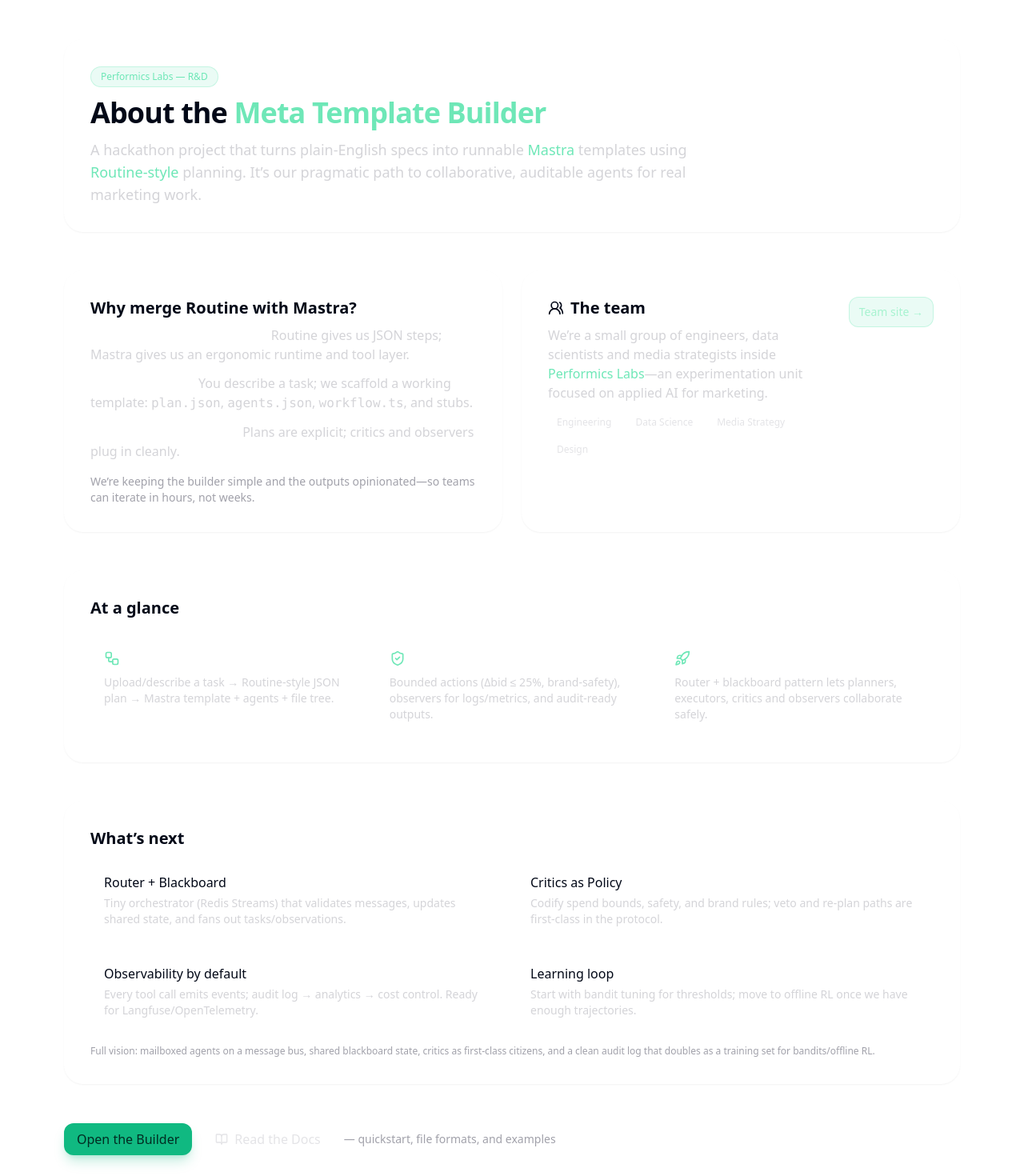
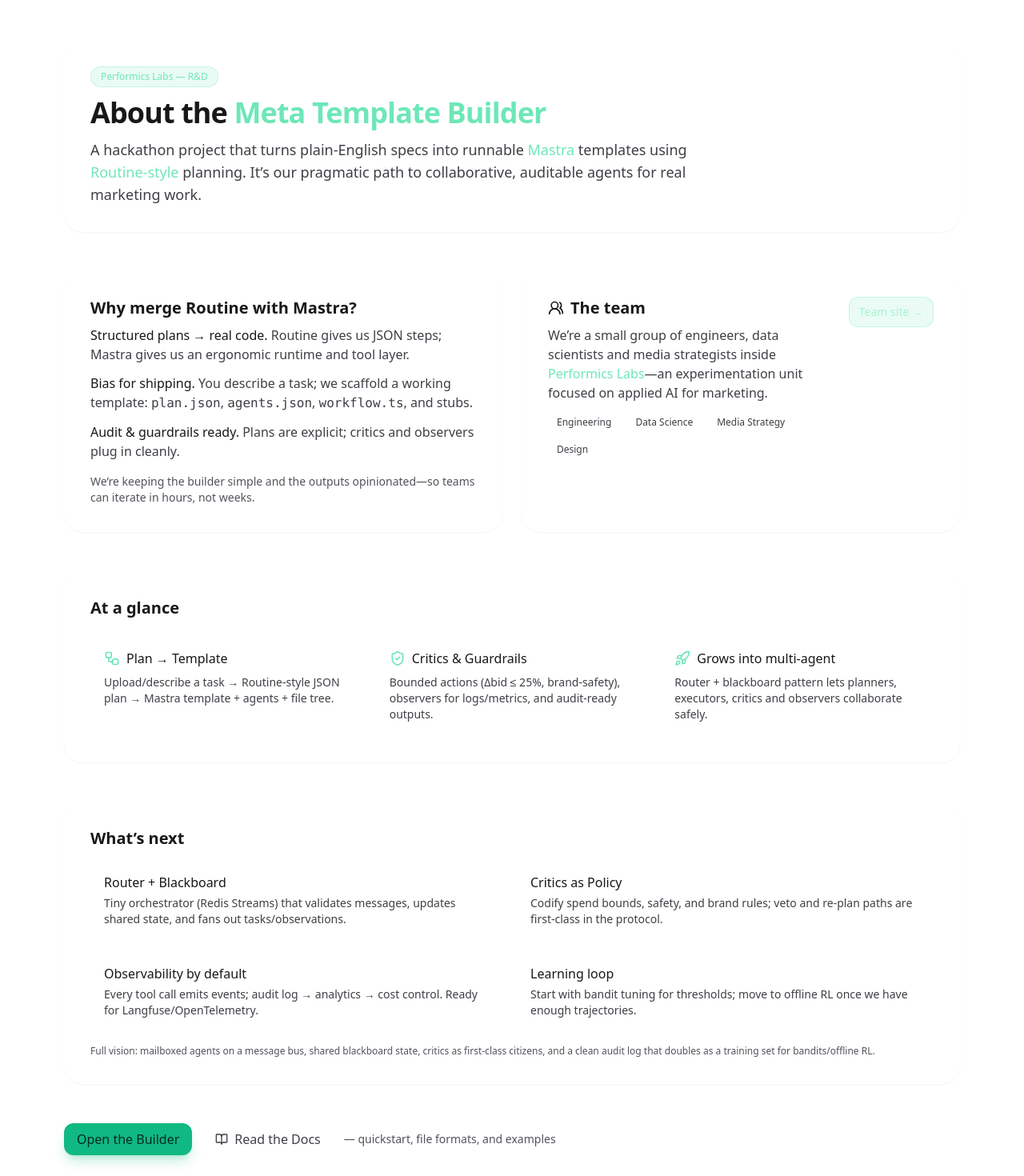
Before and after one commit to DG-creative-lab/routine-mastra-hackathon, a Next.js app: page /about in a window 1280 px wide. Shown: the part 80-1550 px from the top of the page at 80% size. Built offline with nearby package versions, Linux system fonts and the light colour scheme.

Commit message:
fix the font

```diff
--- a/app/about/page.tsx
+++ b/app/about/page.tsx
@@ -19,14 +19,14 @@
             <div className="inline-flex items-center gap-2 rounded-full border border-emerald-300/30 bg-emerald-400/10 px-3 py-1 text-xs text-emerald-300">
               Performics Labs — R&D
             </div>
-            <h1 className="text-3xl md:text-4xl font-semibold tracking-tight">
+            <h1 className="text-3xl md:text-4xl font-semibold tracking-tight text-zinc-900 dark:text-white">
               About the <span className="text-emerald-300">Meta Template Builder</span>
             </h1>
-            <p className="text-zinc-300 text-lg max-w-3xl">
+            <p className="text-lg max-w-3xl text-zinc-700 dark:text-zinc-300">
               A hackathon project that turns plain-English specs into runnable{" "}
               <em className="text-emerald-300 not-italic">Mastra</em> templates using{" "}
-              <span className="text-emerald-300">Routine-style</span> planning. It’s our
-              pragmatic path to collaborative, auditable agents for real marketing work.
+              <span className="text-emerald-300">Routine-style</span> planning. It’s our pragmatic
+              path to collaborative, auditable agents for real marketing work.
             </p>
           </div>
         </div>
@@ -35,23 +35,29 @@
       {/* The Idea */}
       <section className="grid lg:grid-cols-2 gap-6">
         <div className={card()}>
-          <h2 className="text-xl font-semibold mb-2">Why merge Routine with Mastra?</h2>
-          <ul className="space-y-3 text-zinc-300">
+          <h2 className="text-xl font-semibold mb-2 text-zinc-900 dark:text-white">
+            Why merge Routine with Mastra?
+          </h2>
+          <ul className="space-y-3 text-zinc-700 dark:text-zinc-300">
             <li>
-              <span className="font-medium text-white">Structured plans → real code.</span>{" "}
+              <span className="font-medium text-zinc-900 dark:text-white">
+                Structured plans → real code.
+              </span>{" "}
               Routine gives us JSON steps; Mastra gives us an ergonomic runtime and tool layer.
             </li>
             <li>
-              <span className="font-medium text-white">Bias for shipping.</span> You describe a
-              task; we scaffold a working template: <code>plan.json</code>,{" "}
+              <span className="font-medium text-zinc-900 dark:text-white">Bias for shipping.</span>{" "}
+              You describe a task; we scaffold a working template: <code>plan.json</code>,{" "}
               <code>agents.json</code>, <code>workflow.ts</code>, and stubs.
             </li>
             <li>
-              <span className="font-medium text-white">Audit & guardrails ready.</span> Plans are
-              explicit; critics and observers plug in cleanly.
+              <span className="font-medium text-zinc-900 dark:text-white">
+                Audit & guardrails ready.
+              </span>{" "}
+              Plans are explicit; critics and observers plug in cleanly.
             </li>
           </ul>
-          <p className="mt-4 text-sm text-zinc-400">
+          <p className="mt-4 text-sm text-zinc-600 dark:text-zinc-400">
             We’re keeping the builder simple and the outputs opinionated—so teams can iterate in
             hours, not weeks.
           </p>
@@ -61,10 +67,10 @@
         <div className={card()}>
           <div className="flex items-start justify-between gap-4">
             <div>
-              <h2 className="text-xl font-semibold mb-2 flex items-center gap-2">
+              <h2 className="text-xl font-semibold mb-2 flex items-center gap-2 text-zinc-900 dark:text-white">
                 <Users2 className="h-5 w-5" /> The team
               </h2>
-              <p className="text-zinc-300">
+              <p className="text-zinc-700 dark:text-zinc-300">
                 We’re a small group of engineers, data scientists and media strategists inside{" "}
                 <span className="text-emerald-300 font-medium">Performics Labs</span>—an
                 experimentation unit focused on applied AI for marketing.
@@ -73,7 +79,7 @@
                 {["Engineering", "Data Science", "Media Strategy", "Design"].map((tag) => (
                   <span
                     key={tag}
-                    className="px-2.5 py-1 rounded-full text-xs border border-white/10 bg-white/5 text-zinc-200"
+                    className="px-2.5 py-1 rounded-full text-xs border border-white/10 bg-white/5 text-zinc-700 dark:text-zinc-200"
                   >
                     {tag}
                   </span>
@@ -93,7 +99,7 @@
 
       {/* How it fits / at a glance */}
       <section className={card()}>
-        <h2 className="text-xl font-semibold mb-5">At a glance</h2>
+        <h2 className="text-xl font-semibold mb-5 text-zinc-900 dark:text-white">At a glance</h2>
         <div className="grid md:grid-cols-3 gap-4">
           <Feature
             icon={<Workflow className="h-5 w-5" />}
@@ -115,19 +121,19 @@
 
       {/* Roadmap */}
       <section className={card()}>
-        <h2 className="text-xl font-semibold mb-2">What’s next</h2>
+        <h2 className="text-xl font-semibold mb-2 text-zinc-900 dark:text-white">What’s next</h2>
         <div className="grid md:grid-cols-2 gap-3 mt-3">
           {ROADMAP.map((r) => (
             <div
               key={r.title}
               className="rounded-xl border border-white/10 bg-white/5 p-4 hover:border-emerald-300/40 transition"
             >
-              <h3 className="font-medium">{r.title}</h3>
-              <p className="text-zinc-300 text-sm mt-1">{r.body}</p>
+              <h3 className="font-medium text-zinc-900 dark:text-white">{r.title}</h3>
+              <p className="text-sm mt-1 text-zinc-700 dark:text-zinc-300">{r.body}</p>
             </div>
           ))}
         </div>
-        <p className="text-xs text-zinc-400 mt-4">
+        <p className="text-xs mt-4 text-zinc-600 dark:text-zinc-400">
           Full vision: mailboxed agents on a message bus, shared blackboard state, critics as
           first-class citizens, and a clean audit log that doubles as a training set for
           bandits/offline RL.
@@ -144,12 +150,14 @@
         </Link>
         <Link
           href="/docs"
-          className="inline-flex items-center gap-2 rounded-lg border border-white/10 bg-white/5 px-4 py-2 text-zinc-200 hover:bg-white/7 transition"
+          className="inline-flex items-center gap-2 rounded-lg border border-white/10 bg-white/5 px-4 py-2 text-zinc-700 dark:text-zinc-200 hover:bg-white/7 transition"
         >
           <BookOpen className="h-4 w-4" />
           Read the Docs
         </Link>
-        <span className="text-sm text-zinc-400">— quickstart, file formats, and examples</span>
+        <span className="text-sm text-zinc-600 dark:text-zinc-400">
+          — quickstart, file formats, and examples
+        </span>
       </section>
     </div>
   );
@@ -177,9 +185,9 @@
     <div className="rounded-2xl border border-white/10 bg-white/5 p-4">
       <div className="flex items-center gap-2 text-emerald-300">
         {icon}
-        <div className="font-medium text-white">{title}</div>
+        <div className="font-medium text-zinc-900 dark:text-white">{title}</div>
       </div>
-      <p className="text-sm text-zinc-300 mt-2">{body}</p>
+      <p className="text-sm mt-2 text-zinc-700 dark:text-zinc-300">{body}</p>
     </div>
   );
 }
--- a/app/docs/page.tsx
+++ b/app/docs/page.tsx
@@ -23,10 +23,10 @@
     <div className="mx-auto max-w-6xl px-4 py-10 md:py-14 space-y-12">
       {/* Hero */}
       <section className={card()}>
-        <h1 className="text-3xl md:text-4xl font-semibold tracking-tight">
+        <h1 className="text-3xl md:text-4xl font-semibold tracking-tight text-zinc-900 dark:text-white">
           Using the <span className="text-emerald-300">Meta Template Builder</span>
         </h1>
-        <p className="text-zinc-300 text-lg mt-2 max-w-3xl">
+        <p className="text-lg mt-2 max-w-3xl text-zinc-700 dark:text-zinc-300">
           Turn a plain-English description into a runnable{" "}
           <span className="text-emerald-300">Mastra</span> template using{" "}
           <span className="text-emerald-300">Routine-style</span> planning. This guide covers the
@@ -51,12 +51,12 @@
 
       {/* Quickstart */}
       <section className={card()}>
-        <h2 className="text-xl font-semibold mb-5">Quickstart</h2>
+        <h2 className="text-xl font-semibold mb-5 text-zinc-900 dark:text-white">Quickstart</h2>
         <div className="grid md:grid-cols-3 gap-4">
           <Step
             icon={<Search className="h-5 w-5" />}
             title="1) Describe"
-            body="Type what you want to automate (e.g., “Lower bids 20% when ROAS < 3”). Optionally tick channels (Search, DV360, Meta, AMC)."
+            body='Type what you want to automate (e.g., “Lower bids 20% when ROAS < 3”). Optionally tick channels (Search, DV360, Meta, AMC).'
           />
           <Step
             icon={<Puzzle className="h-5 w-5" />}
@@ -96,15 +96,15 @@
 
       {/* Sample prompt */}
       <section className={card()}>
-        <h2 className="text-xl font-semibold mb-3">Sample prompt</h2>
-        <p className="text-zinc-300 mb-3">
+        <h2 className="text-xl font-semibold mb-3 text-zinc-900 dark:text-white">Sample prompt</h2>
+        <p className="mb-3 text-zinc-700 dark:text-zinc-300">
           Paste this into <em>Describe task</em> to see an end-to-end plan:
         </p>
         <pre className={pre()}>
 {`Lower Google Ads bids by 20% for campaigns where yesterday's ROAS < 3.
 Pull GA4 metrics, compare to threshold, then patch bids. Log changes.`}
         </pre>
-        <p className="text-xs text-zinc-400 mt-2">
+        <p className="text-xs mt-2 text-zinc-600 dark:text-zinc-400">
           You can add tool hints like <code>Use tool: ga4Pull</code>,{" "}
           <code>Use tool: computeCheck</code>, or <code>Use tool: gAdsUpdateBid</code>—the planner
           will adapt.
@@ -113,7 +113,9 @@
 
       {/* Outputs */}
       <section className={card()}>
-        <h2 className="text-xl font-semibold mb-5">What the builder generates</h2>
+        <h2 className="text-xl font-semibold mb-5 text-zinc-900 dark:text-white">
+          What the builder generates
+        </h2>
         <div className="grid md:grid-cols-2 gap-4">
           <OutputFile
             name="plan.json"
@@ -144,7 +146,7 @@
 
       {/* Upload flow */}
       <section className={card()}>
-        <h2 className="text-xl font-semibold mb-3">Upload spec flow</h2>
+        <h2 className="text-xl font-semibold mb-3 text-zinc-900 dark:text-white">Upload spec flow</h2>
         <div className="grid md:grid-cols-3 gap-4">
           <Mini
             icon={<FileUp className="h-4 w-4" />}
@@ -168,27 +170,28 @@
 
       {/* Troubleshooting */}
       <section className={card()}>
-        <h2 className="text-xl font-semibold mb-4">Troubleshooting</h2>
-        <ul className="space-y-3 text-zinc-300">
+        <h2 className="text-xl font-semibold mb-4 text-zinc-900 dark:text-white">Troubleshooting</h2>
+        <ul className="space-y-3 text-zinc-700 dark:text-zinc-300">
           <li className="flex gap-2">
             <HelpCircle className="h-5 w-5 text-emerald-300 shrink-0 mt-0.5" />
             <div>
-              <span className="text-white font-medium">No tools visible?</span> Clear the search
-              box, or click a channel chip (Search, DV360, Meta, AMC) to filter quickly.
+              <span className="font-medium text-zinc-900 dark:text-white">No tools visible?</span>{" "}
+              Clear the search box, or click a channel chip (Search, DV360, Meta, AMC) to filter
+              quickly.
             </div>
           </li>
           <li className="flex gap-2">
             <HelpCircle className="h-5 w-5 text-emerald-300 shrink-0 mt-0.5" />
             <div>
-              <span className="text-white font-medium">Rate-limited?</span> Try again in a minute.
-              If it persists, shorten the prompt or remove extra examples.
+              <span className="font-medium text-zinc-900 dark:text-white">Rate-limited?</span> Try
+              again in a minute. If it persists, shorten the prompt or remove extra examples.
             </div>
           </li>
           <li className="flex gap-2">
             <HelpCircle className="h-5 w-5 text-emerald-300 shrink-0 mt-0.5" />
             <div>
-              <span className="text-white font-medium">Dark/light theme?</span> Use the toggle in
-              the top bar. The UI uses system fonts and Tailwind utilities.
+              <span className="font-medium text-zinc-900 dark:text-white">Dark/light theme?</span>{" "}
+              Use the toggle in the top bar. The UI uses system fonts and Tailwind utilities.
             </div>
           </li>
         </ul>
@@ -241,9 +244,9 @@
     <div className="rounded-2xl border border-white/10 bg-white/5 p-4">
       <div className="flex items-center gap-2 text-emerald-300">
         {icon}
-        <div className="font-medium text-white">{title}</div>
+        <div className="font-medium text-zinc-900 dark:text-white">{title}</div>
       </div>
-      <p className="text-sm text-zinc-300 mt-2">{body}</p>
+      <p className="text-sm mt-2 text-zinc-700 dark:text-zinc-300">{body}</p>
     </div>
   );
 }
@@ -251,8 +254,8 @@
 function OutputFile({ name, desc }: { name: string; desc: string }) {
   return (
     <div className="rounded-2xl border border-white/10 bg-white/5 p-4">
-      <div className="font-mono text-sm text-white">{name}</div>
-      <p className="text-sm text-zinc-300 mt-1">{desc}</p>
+      <div className="font-mono text-sm text-zinc-900 dark:text-white">{name}</div>
+      <p className="text-sm mt-1 text-zinc-700 dark:text-zinc-300">{desc}</p>
     </div>
   );
 }
@@ -270,9 +273,9 @@
     <div className="rounded-2xl border border-white/10 bg-white/5 p-4">
       <div className="flex items-center gap-2 text-emerald-300">
         {icon}
-        <div className="font-medium text-white">{title}</div>
+        <div className="font-medium text-zinc-900 dark:text-white">{title}</div>
       </div>
-      <p className="text-sm text-zinc-300 mt-2 whitespace-pre-line">{body}</p>
+      <p className="text-sm mt-2 whitespace-pre-line text-zinc-700 dark:text-zinc-300">{body}</p>
     </div>
   );
 }
```
